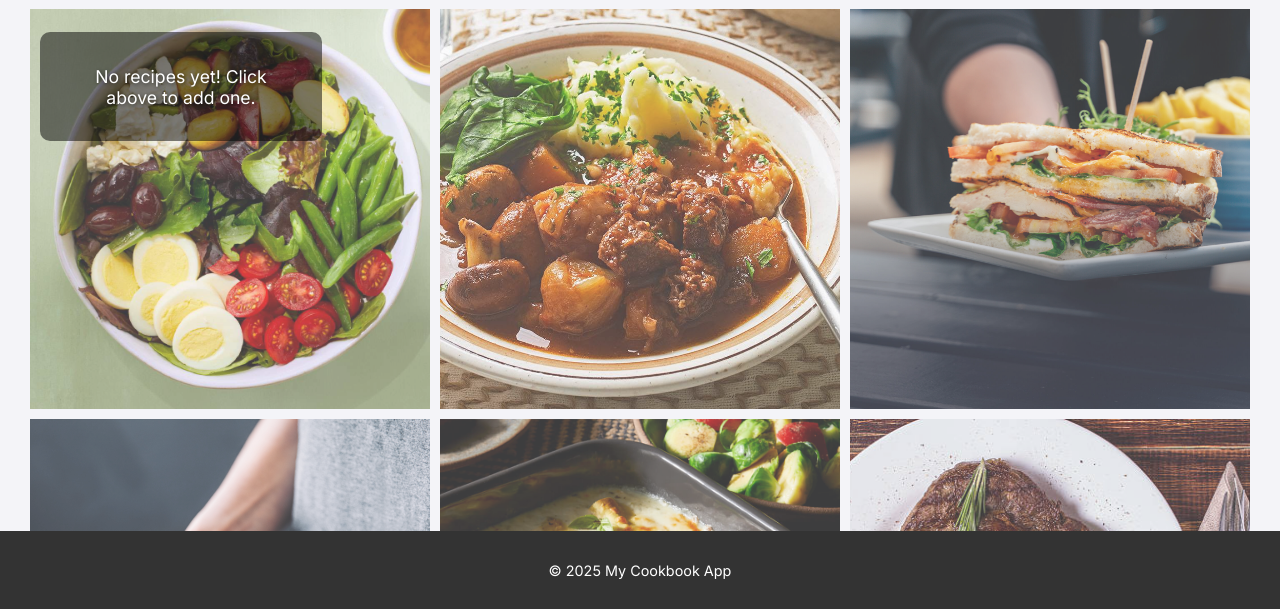
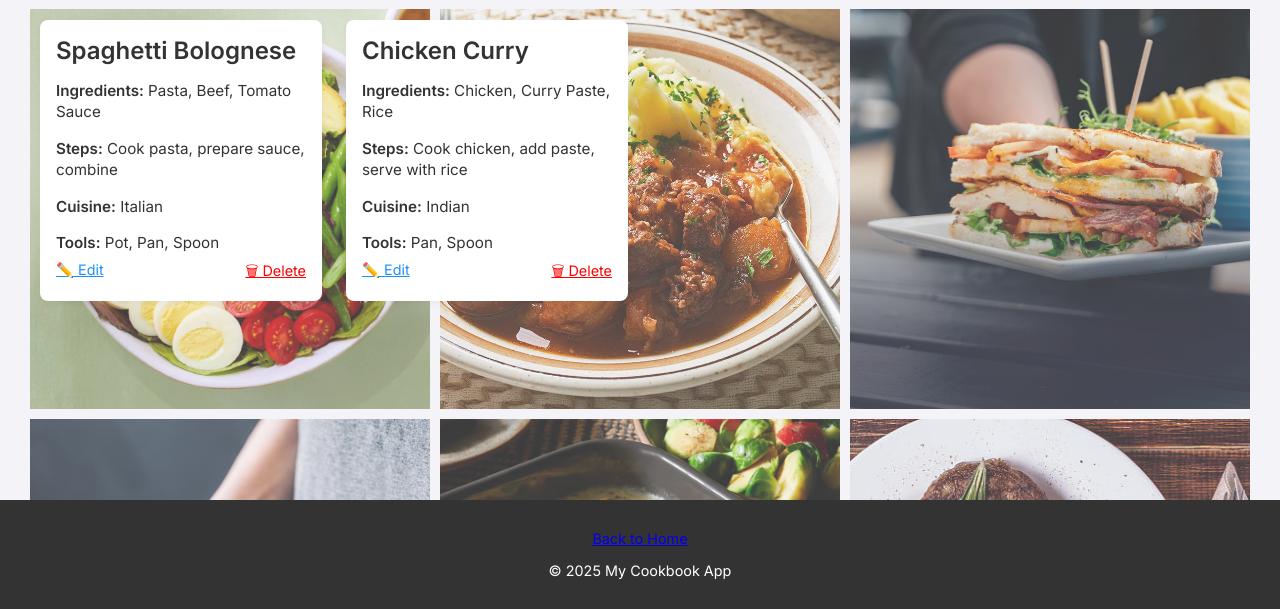
Before and after one commit to NadeemA23/online-cookbook, a Flask app: page / in a window 1280 px wide. Shown: the part 191-800 px from the top of the page. Run offline with Flask 3, Linux system fonts and the light colour scheme; the visitor is signed in with stand-in values (Sample User, id 1); data that the repository does not hold is empty.

```diff
--- a/templates/index.html
+++ b/templates/index.html
@@ -13,17 +13,17 @@
     <h1>Cookbook</h1>
     <nav>
       <a href="/">Home</a>
-      {% if current_user.is_authenticated %}
       <a href="/add">Add Recipe</a>
       <a href="/logout">Logout</a>
-      {% else %}
-        <a href="/login">Login</a>
-        <a href="/register">Register</a>
-      {% endif %}
     </nav>
   </header>
 
-  <!-- Background grid -->
+  <!-- Flash / Error messages -->
+  <div class="error">
+    Example error message goes here.
+  </div>
+
+  <!-- Background image grid -->
   <div class="background-grid">
     <div class="grid-wrapper">
       <div class="grid-item" style="background-image: url('/static/images/meal1.jpg');"></div>
@@ -38,57 +38,48 @@
     </div>
   </div>
 
+  <!-- Main content -->
   <main class="main-content">
-
-  <!-- Messages / errors -->
-  {% if message %}
-    <p style="color:red; text-align:center; margin-bottom:1rem;">{{ message }}</p>
-  {% endif %}
-
-  {% with messages = get_flashed_messages() %}
-    {% if messages %}
-      <ul style="color:red; text-align:center; margin-bottom:1rem; list-style:none; padding:0;">
-        {% for msg in messages %}
-          <li>{{ msg }}</li>
-        {% endfor %}
-      </ul>
-    {% endif %}
-  {% endwith %}
-
-  <!-- Add Recipe button -->
-  {% if current_user.is_authenticated %}
     <div style="text-align: center; margin-bottom: 1rem;">
       <a href="/add" class="btn-add">➕ Add New Recipe</a>
     </div>
-  {% endif %}
 
-  <!-- Recipes grid -->
     <div class="recipes">
-    {% for recipe in recipes %}
+      <!-- Example recipe cards for validator -->
       <div class="recipe-card">
-        <h2>{{ recipe.name }}</h2>
-        <p><strong>Ingredients:</strong> {{ recipe.ingredients }}</p>
-        <p><strong>Steps:</strong> {{ recipe.steps }}</p>
-        <p><strong>Cuisine:</strong> {{ recipe.cuisine }}</p>
-        <p><strong>Tools:</strong> {{ recipe.tools }}</p>
+        <h2>Spaghetti Bolognese</h2>
+        <p><strong>Ingredients:</strong> Pasta, Beef, Tomato Sauce</p>
+        <p><strong>Steps:</strong> Cook pasta, prepare sauce, combine</p>
+        <p><strong>Cuisine:</strong> Italian</p>
+        <p><strong>Tools:</strong> Pot, Pan, Spoon</p>
+        <div class="card-actions">
+          <a class="edit" href="/edit/1">✏️ Edit</a>
+          <a class="delete" href="/delete/1" onclick="return confirm('Are you sure you want to delete this recipe?');">🗑 Delete</a>
+        </div>
+      </div>
 
-        {% if current_user.is_authenticated and recipe.user_id == current_user.id %}
+      <div class="recipe-card">
+        <h2>Chicken Curry</h2>
+        <p><strong>Ingredients:</strong> Chicken, Curry Paste, Rice</p>
+        <p><strong>Steps:</strong> Cook chicken, add paste, serve with rice</p>
+        <p><strong>Cuisine:</strong> Indian</p>
+        <p><strong>Tools:</strong> Pan, Spoon</p>
         <div class="card-actions">
-            <a class="edit" href="/edit/{{ recipe.id }}">✏️ Edit</a>
-            <a class="delete" href="/delete/{{ recipe.id }}" onclick="return confirm('Are you sure you want to delete this recipe?');">🗑 Delete</a>
+          <a class="edit" href="/edit/2">✏️ Edit</a>
+          <a class="delete" href="/delete/2" onclick="return confirm('Are you sure you want to delete this recipe?');">🗑 Delete</a>
         </div>
-        {% endif %}
       </div>
-    {% else %}
-      <div class="no-recipes-message">
+
+      <!-- Example "no recipes" -->
+      <!-- <div class="no-recipes-message">
         <p>No recipes yet! Click above to add one.</p>
-      </div>
-    {% endfor %}
+      </div> -->
     </div>
   </main>
 
   <!-- Footer -->
   <footer class="site-footer">
+    <p><a href="/">Back to Home</a></p>
     <p>&copy; 2025 My Cookbook App</p>
   </footer>
 
```
Lines whose indentation alone changed are shown as unchanged.
